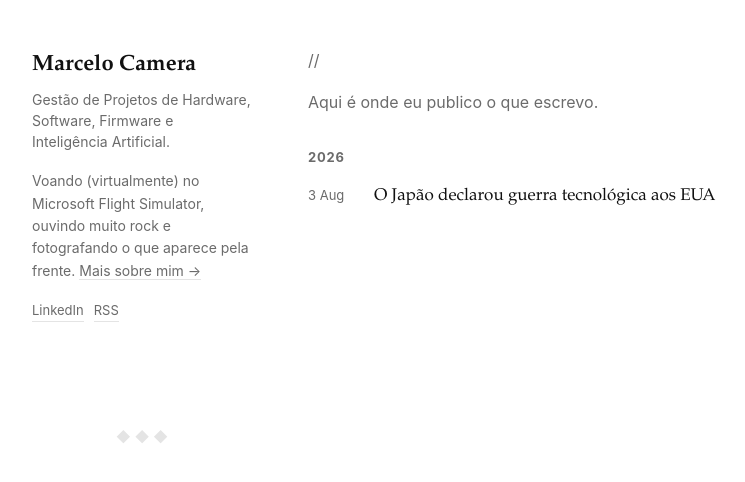
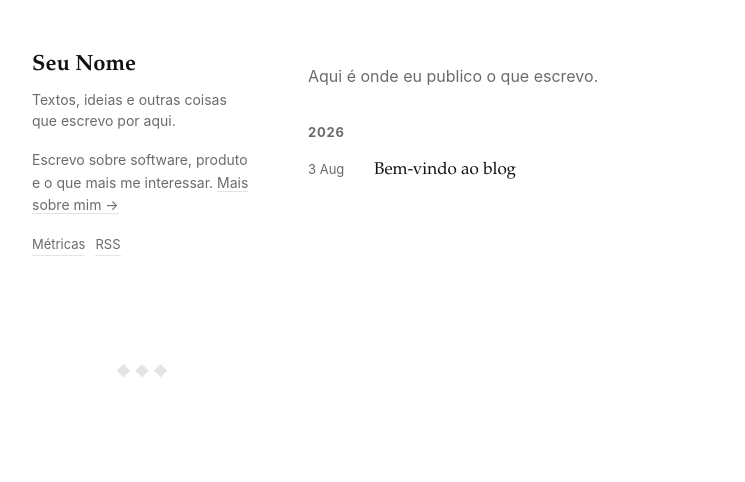
Before and after one commit to marcelocamera/marcelocamera.github.io, a Jekyll site: the page built from index.html, in a window 1280 px wide. Shown: the top 482 px of the page, without its empty margins (182-927 px from the left). Built offline with Jekyll 4.4.1, drawn with Linux system fonts in a browser that asks for light colours.

```diff
--- a/_config.yml
+++ b/_config.yml
@@ -3,10 +3,10 @@
 #  Edite os campos abaixo com seus dados.
 # ────────────────────────────────────────────────────────────
 
-title: "Marcelo Camera"
-tagline: "Gestão de Projetos de Hardware, Software, Firmware e Inteligência Artificial."
+title: "Seu Nome"
+tagline: "Textos, ideias e outras coisas que escrevo por aqui."
 description: "Blog pessoal de Seu Nome."
-author: "Marcelo Camera"
+author: "Seu Nome"
 
 # Troque pelo endereço real depois de publicar, ex:
 #   https://seu-usuario.github.io          (se o repo se chamar seu-usuario.github.io)
@@ -16,15 +16,19 @@ baseurl: ""
 
 # Bio curta exibida na coluna lateral (aceita Markdown/links)
 bio: >
-  Voando (virtualmente) no Microsoft Flight Simulator, ouvindo muito rock e fotografando o que aparece pela frente.
+  Escrevo sobre software, produto e o que mais me interessar.
   [Mais sobre mim →](/sobre/)
 
 # Links sociais (deixe em branco "" para ocultar um item)
 social:
   twitter: ""
   github: ""
-  linkedin: "mcamera"
+  linkedin: ""
   email: ""
+
+# Google Analytics (GA4) — cole seu ID de medição (formato G-XXXXXXXXXX).
+# Deixe em branco "" para desativar o analytics.
+google_analytics: ""
 
 # ────────────────────────────────────────────────────────────
 markdown: kramdown
--- a/_includes/header.html
+++ b/_includes/header.html
@@ -14,6 +14,7 @@
     {% if site.social.github != "" %}<a href="https://github.com/{{ site.social.github }}">GitHub</a>{% endif %}
     {% if site.social.linkedin != "" %}<a href="https://linkedin.com/in/{{ site.social.linkedin }}">LinkedIn</a>{% endif %}
     {% if site.social.email != "" %}<a href="mailto:{{ site.social.email }}">E-mail</a>{% endif %}
+    <a href="{{ '/metricas/' | relative_url }}">Métricas</a>
     <a href="{{ '/atom.xml' | relative_url }}" title="Feed RSS">RSS</a>
   </nav>
 </header>
--- a/_layouts/default.html
+++ b/_layouts/default.html
@@ -12,6 +12,7 @@
   <link rel="stylesheet" href="{{ '/assets/css/style.css' | relative_url }}">
 
   {% seo %}
+  {% include analytics.html %}
 </head>
 <body>
   <div class="wrap">
--- a/assets/css/style.css
+++ b/assets/css/style.css
@@ -158,6 +158,32 @@ a:hover { border-bottom-color: var(--ink); }
   font-size: 14px;
   color: var(--muted);
   margin: 0 0 32px;
+  display: flex;
+  flex-wrap: wrap;
+  align-items: center;
+  gap: 8px;
+}
+
+.post-tags {
+  display: inline-flex;
+  gap: 6px;
+  flex-wrap: wrap;
+}
+
+.tag {
+  font-family: var(--sans);
+  font-size: 12px;
+  color: var(--muted);
+  border: 1px solid var(--hairline);
+  border-bottom: 1px solid var(--hairline);
+  border-radius: 20px;
+  padding: 2px 10px;
+  text-transform: lowercase;
+}
+
+.tag:hover {
+  color: var(--ink);
+  border-color: var(--ink);
 }
 
 .post-body p { margin: 0 0 20px; }
@@ -194,3 +220,44 @@ a:hover { border-bottom-color: var(--ink); }
   color: var(--hairline);
   font-size: 14px;
 }
+
+/* ── Página de métricas ───────────────────────────────────── */
+.metrics-grid {
+  display: grid;
+  grid-template-columns: repeat(2, 1fr);
+  gap: 16px;
+  margin: 28px 0;
+}
+
+@media (max-width: 500px) {
+  .metrics-grid { grid-template-columns: 1fr 1fr; }
+}
+
+.metric-card {
+  border: 1px solid var(--hairline);
+  border-radius: 8px;
+  padding: 20px;
+  display: flex;
+  flex-direction: column;
+  gap: 4px;
+}
+
+.metric-number {
+  font-family: var(--sans);
+  font-size: 32px;
+  font-weight: 700;
+  line-height: 1;
+}
+
+.metric-label {
+  font-family: var(--sans);
+  font-size: 13px;
+  color: var(--muted);
+}
+
+.metrics-note {
+  font-family: var(--sans);
+  font-size: 14px;
+  color: var(--muted);
+  margin: 24px 0 8px;
+}
--- a/index.html
+++ b/index.html
@@ -2,7 +2,7 @@
 layout: default
 ---
 <div class="intro">
-//  <p>Aqui é onde eu publico o que escrevo.</p>
+  <p>Aqui é onde eu publico o que escrevo.</p>
 </div>
 
 {% assign posts_by_year = site.posts | group_by_exp: "post", "post.date | date: '%Y'" %}
```
Also changed, not shown: _includes/analytics.html (added, +10 -0 lines), _layouts/post.html (+10 -1 lines), _posts/2026-08-03-bem-vindo-ao-blog.md (added, +41 -0 lines), _posts/2026-08-03-o-japao-declarou-guerra-tecnologica-aos-eua.md (deleted, +0 -53 lines), metricas.md (added, +71 -0 lines), sandbox/2026-08-04-bem-vindo-ao-blog copy 2.md (added, +36 -0 lines), tags.md (added, +18 -0 lines), .obsidian/workspace.json, README.md, 2 other files.
